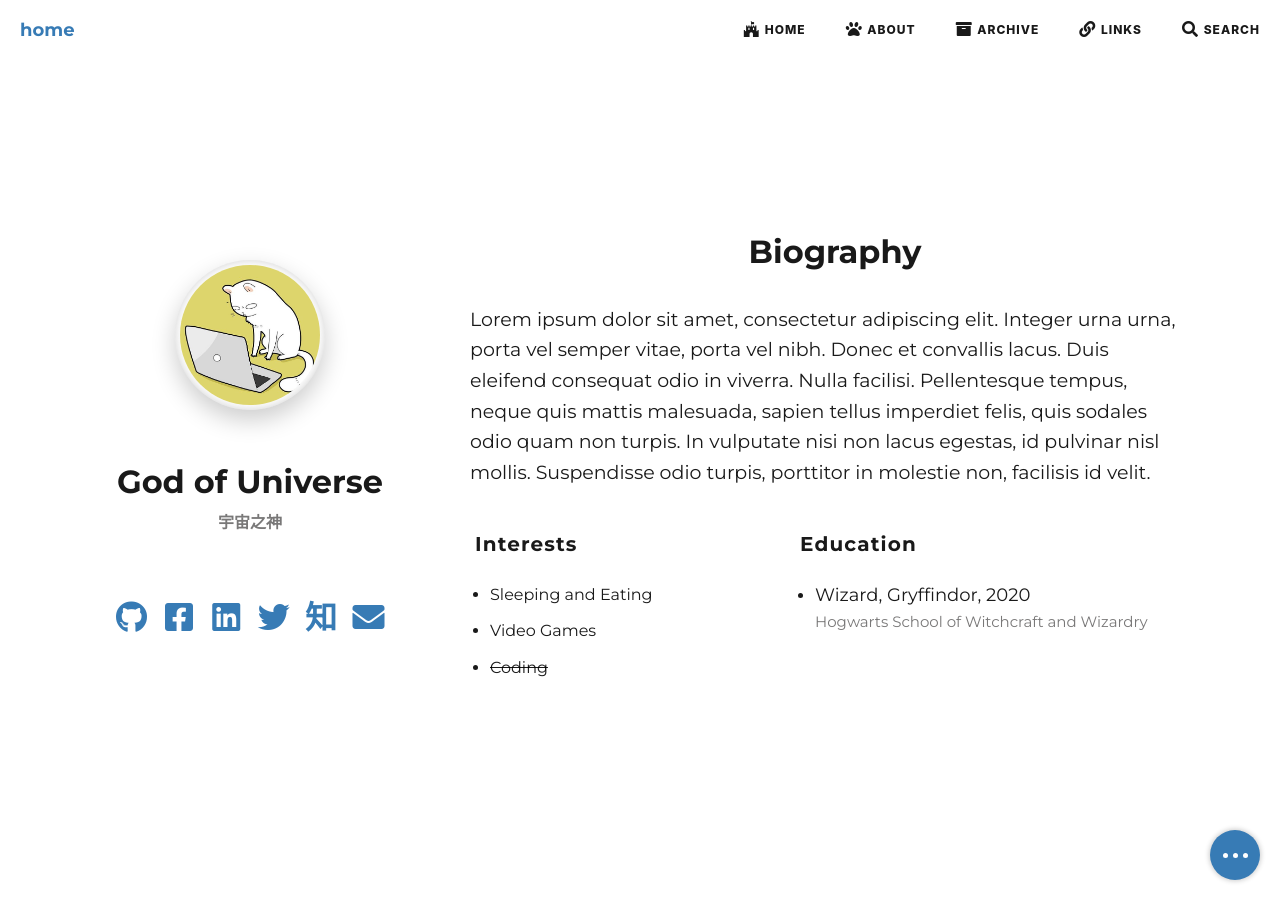
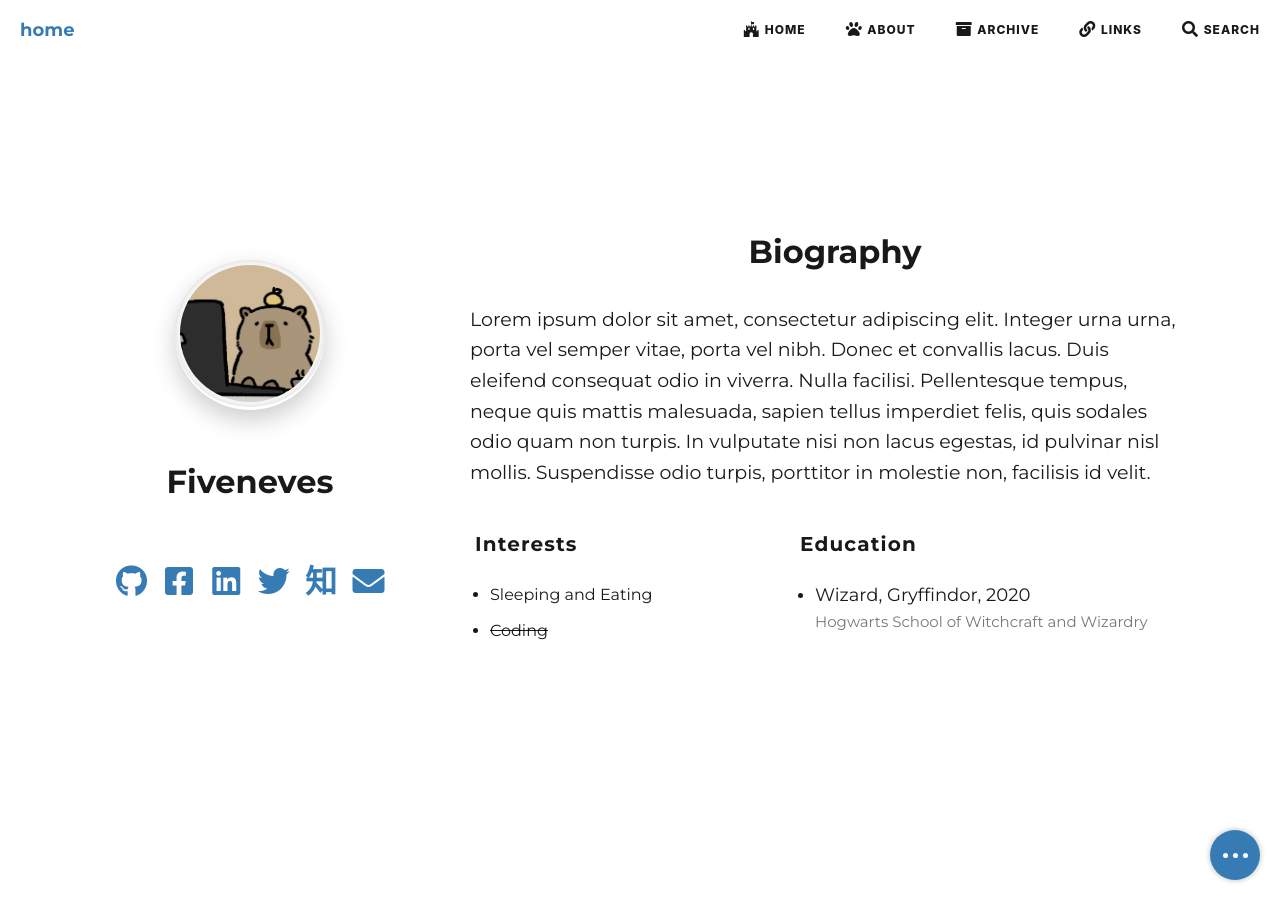
Before and after one commit to Fiveneves/Fiveneves.github.io, a Jekyll site: the page built from about.html, in a window 1280 px wide and 900 px high. Built offline with Jekyll 4.4.1, drawn with Linux system fonts in a browser that asks for light colours; nearby versions of some CDN libraries; a script that is not in the unit is left out; comment, search, counter and statistics services are not loaded.

Commit message:
Update about.html

```diff
--- a/about.html
+++ b/about.html
@@ -2,13 +2,12 @@
 layout: about
 title: About
 header-style: text
-avatar: img/avatar.png
-my-name: God of Universe
-also-called: 宇宙之神
+avatar: img/avatar.jpg
+my-name: Fiveneves
+also-called:
 
 interests:
   - Sleeping and Eating
-  - Video Games
   - <s>Coding</s>
 
 education:
```
